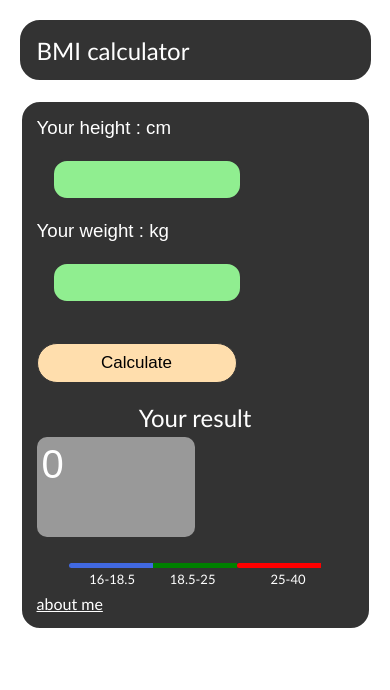
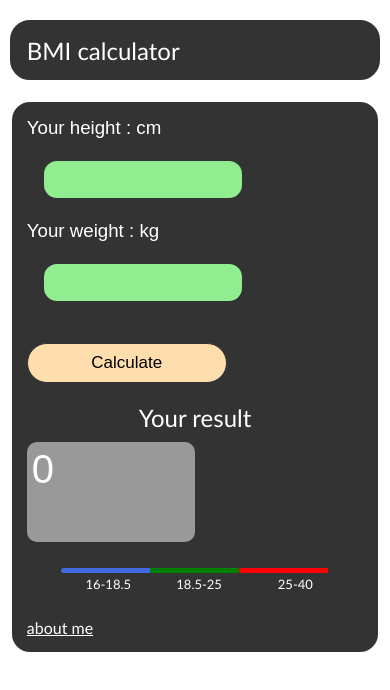
Before and after one commit to Developer-Mominov/bmi, a plain HTML site: page index.html in a window 390 px wide. Drawn offline with nearby package versions, Linux system fonts and the light colour scheme.

Commit message:
Update index.html

```diff
--- a/index.html
+++ b/index.html
@@ -167,21 +167,23 @@
         background: crimson;
     }
     @media(max-width:800px){
+        .yozuv{
+            margin: 10px 0;
+            width: 50%;
+
+        }
         input{
             width: 60%;
         }
         .yi{
            font-size: 18px;
         }
-        .yozuv{
-            margin-top: 5px;
-            width: 50%;
-        }
+
         .div{
-            width: 90%;
+            width: 95%;
         }
         nav{
-            width: 90%;
+            width: 95%;
         }
         .dr{
             font-size: 13px;
@@ -189,13 +191,13 @@
 
 
         .dr1{
-        left: 8%;
+        left: 9%;
     }
     .dr2{
-    left: 40%;
+    left: 43%;
     }
     .dr3{
-        left: 80%;;
+        left: 81%;;
     }
 
 
@@ -247,13 +249,13 @@
 
        </div>
 
-
+<br>
        <a  style="color:#fff" href="https://devhmt.netlify.app" target="_blank">about me</a>
 </div>
 
     </div>
 
-    <script src="https://ajax.googleapis.com/ajax/libs/jquery/3.5.1/jquery.min.js"></script>
+    <script src="./jquery.min.js"></script>
 
     <script>
 
```
